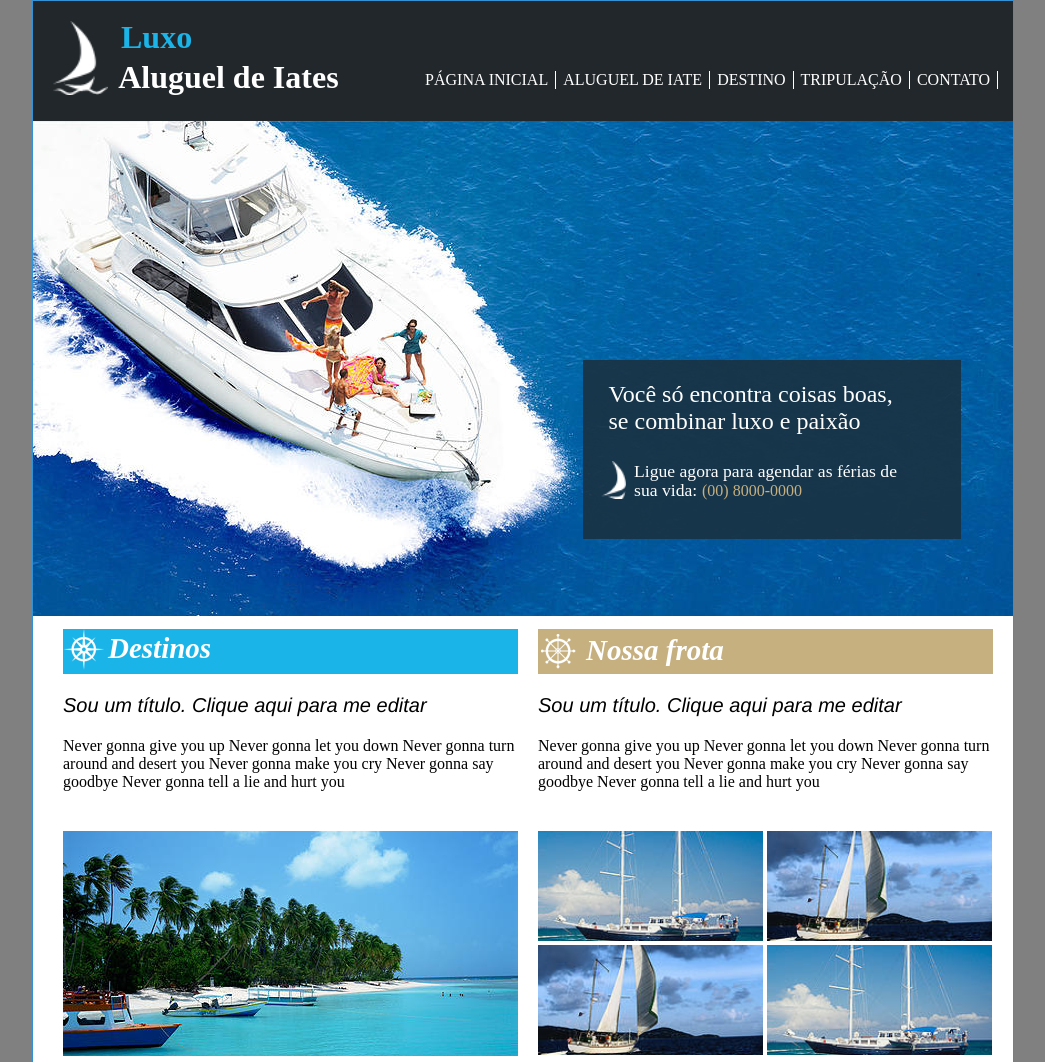
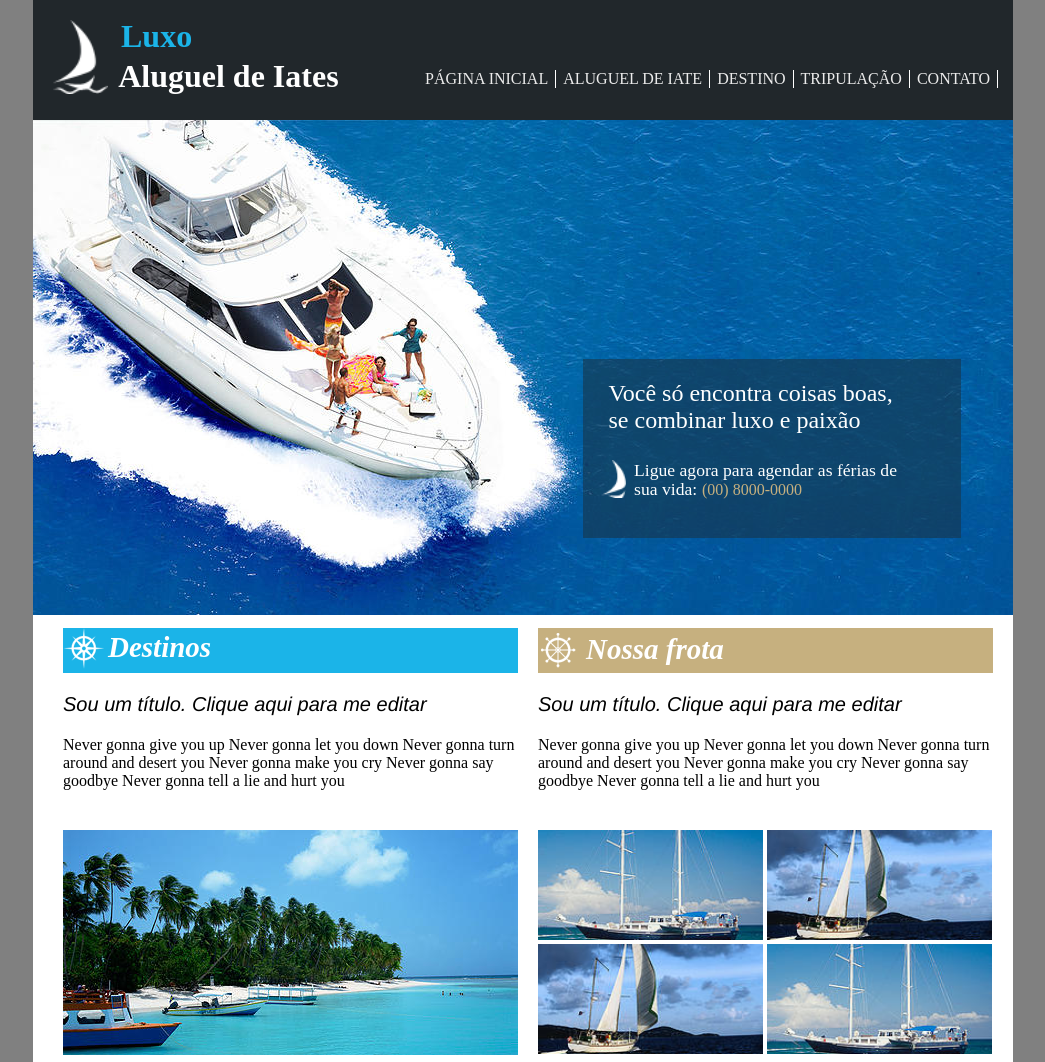
Before and after one commit to FelipeDoart/Luxo_Venda_Iates-Projeto-Site-, a plain HTML site: page index.html in a window 1280 px wide. Shown: the top 1062 px of the page, without its empty margins (117-1162 px from the left). Drawn offline with Linux system fonts and the light colour scheme.

Commit message:
PROJETO V4.2

```diff
--- a/index.html
+++ b/index.html
@@ -20,7 +20,6 @@
                     <h1>Luxo</h1>
                     <h2>Aluguel de Iates</h2>
                 </div>
-
              </div>
 
 
@@ -30,7 +29,7 @@
                     <li id="AL" class="bordadireita"><a href="Luxo_AL.html">ALUGUEL DE IATE</a></li>
                     <li id="DT" class="bordadireita"><a href="Luxo_DT.html">DESTINO</a></li>
                     <li id="TR" class="bordadireita"><a href="Luxo_TR.html">TRIPULAÇÃO</a></li>
-                    <li id="CT" class="bordinhadireita"><a href="Luxo_CT.html">CONTATO</a></li>
+                    <li id="CT" class="bordadireita"><a href="Luxo_CT.html">CONTATO</a></li>
                 </ul>
             </div>
         </div>
@@ -111,6 +110,7 @@
         </div>
 
         <!-- Área Cinza -->
+
         <footer>
             <div class="div7">
                 <p id="fundo">
--- a/style.css
+++ b/style.css
@@ -6,13 +6,14 @@ body{
     margin: 0px;
     border: 0px;
     padding: 0px;
+
 }
 #geral {
     background-color: white;
-    border: 1px solid rgb(51, 146, 214);
     width: 980px;
     margin-left: auto;
     margin-right: auto;
+
 }
 
 /* Topo */
@@ -73,7 +74,14 @@ li#CT {
 }
 a {
     text-decoration: none;
-    color: white;
+}
+.bordadireita a{
+    transition: all 1.5s;
+    color: #EBEBEB;
+}
+.bordadireita a:hover{
+    color: #1BB4E8;
+
 }
 
 /* Propaganda */
@@ -82,7 +90,7 @@ a {
     position: relative;
     bottom: 260px;
     left: 550px;
-    background-color: rgba(26, 50, 67, 0.91);
+    background-color: rgba(26, 50, 67, 0.55);
     width: 378px;
     height: 179px;
 
```
Also changed, not shown: Luxo_TR.html (+1 -0 lines).
